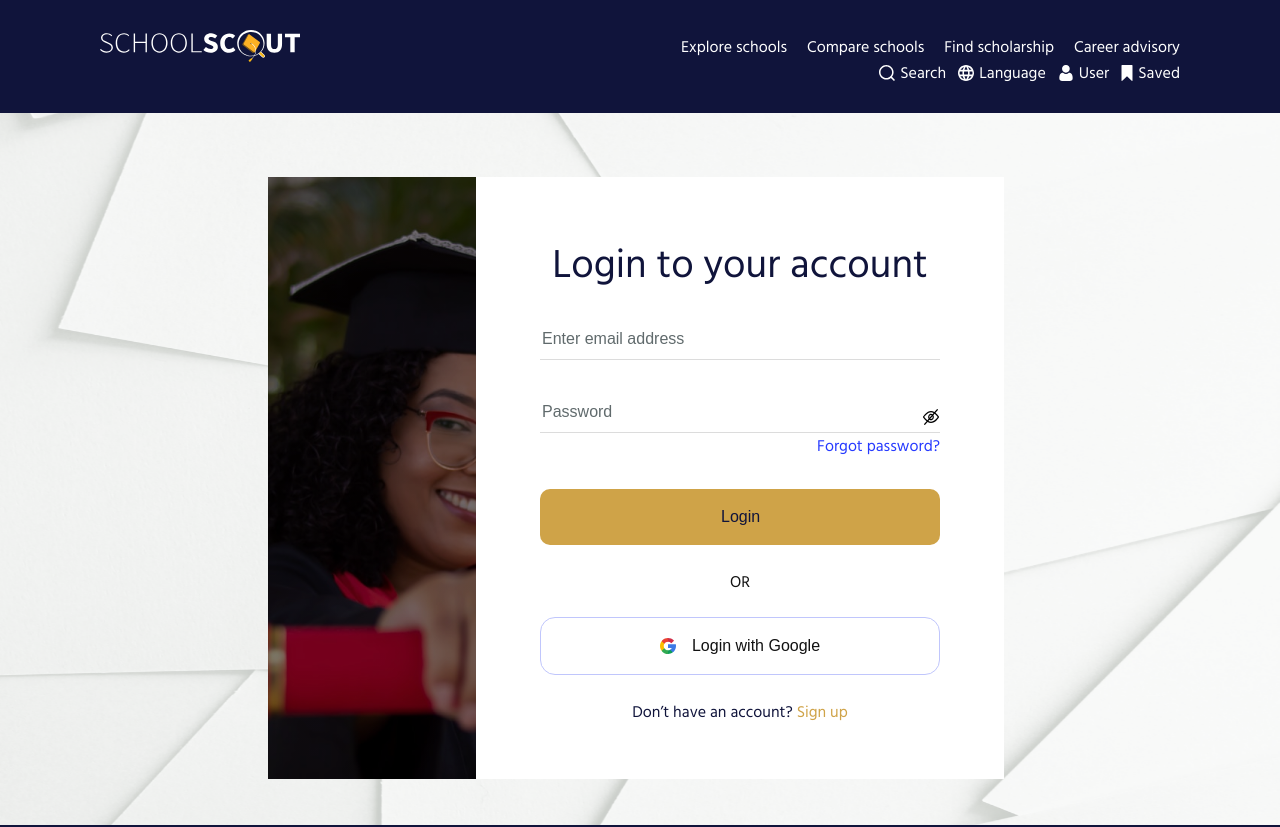
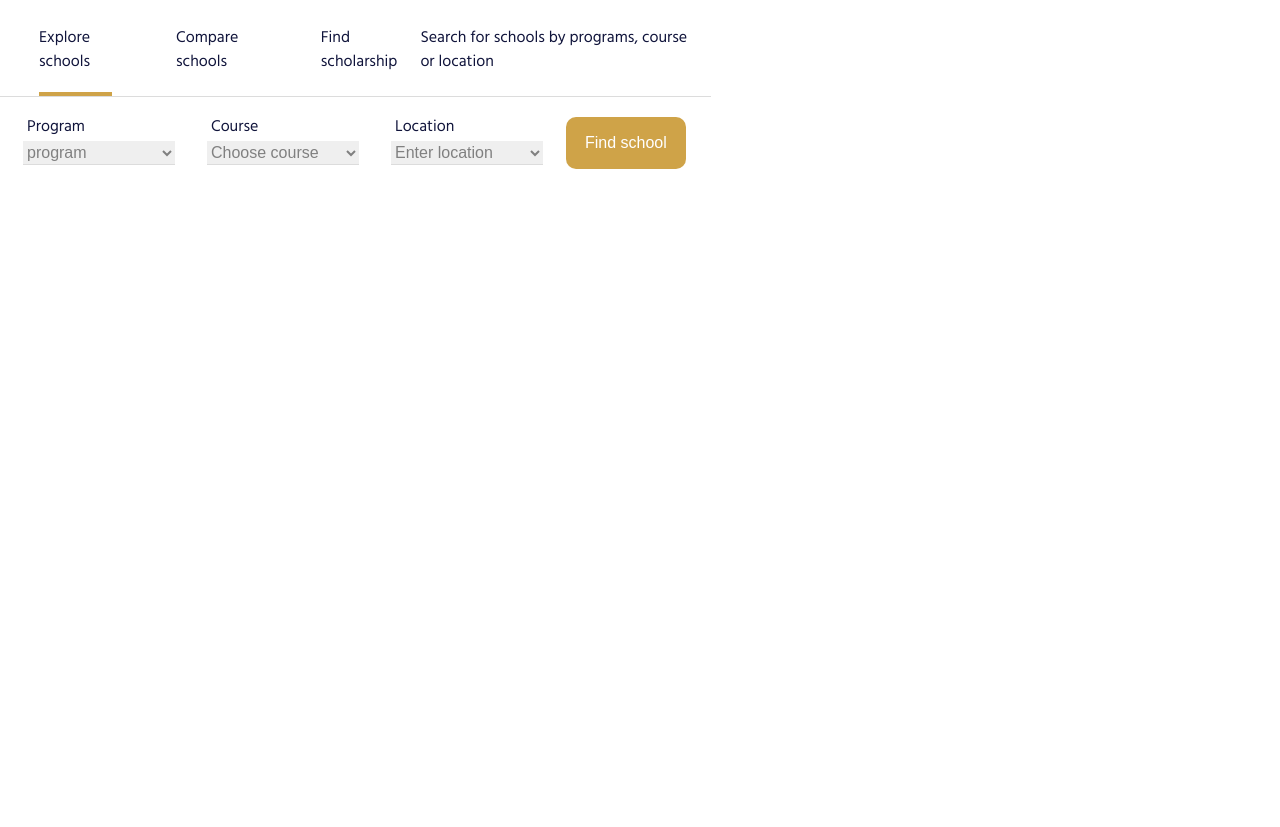
Before and after one commit to CDiala/school-finder, a React (Create React App) app in the folder client/: page / in a window 1280 px wide. Shown: the top 827 px of the page. After the commit the page ends 800 px from the top, so only its background shows below. Built offline with nearby package versions, Linux system fonts and the light colour scheme.

Commit message:
Created the search widget.

```diff
--- a/client/src/App.js
+++ b/client/src/App.js
@@ -1,17 +1,19 @@
 import { BrowserRouter as Router, Route, Switch } from "react-router-dom";
 import "./App.css";
-import Header from "./components/shared/Header/Header";
-import Footer from "./components/shared/Footer/Footer";
-import { objLinkItems } from "./data/objLinks";
-import logo from "./images/logo.svg";
-import { Login } from "./pages/Login/Login";
+import SearchWidget from "./components/widgets/Search-widget/SearchWidget";
+// import Header from "./components/shared/Header/Header";
+// import Footer from "./components/shared/Footer/Footer";
+// import { objLinkItems } from "./data/objLinks";
+// import logo from "./images/logo.svg";
+// import { Login } from "./pages/Login/Login";
 
 function App() {
   return (
     <Router>
-      <Header itemsArray={objLinkItems} logo={logo} />
+      {/* <Header itemsArray={objLinkItems} logo={logo} />
       <Login />
-      <Footer itemsArray={objLinkItems} />
+      <Footer itemsArray={objLinkItems} /> */}
+      <SearchWidget />
     </Router>
   );
 }
--- /dev/null
+++ b/client/src/components/widgets/Search-widget/SearchWidget.css
@@ -0,0 +1,12 @@
+.search-widget {
+  background-color: var(--color-plain);
+  border-radius: 10px;
+  /* margin-bottom: 20px; */
+  max-width: 711px;
+  width: 100%;
+}
+
+.search-widget-divider {
+  border: 0;
+  border-bottom: 1px solid var(--color-grey-border);
+}
--- /dev/null
+++ b/client/src/components/widgets/Search-widget/SearchWidget.js
@@ -0,0 +1,16 @@
+import "./SearchWidget.css";
+import { searchNavList } from "../../../data/searchControlData";
+import SearchControl from "./Search-control/SearchControl";
+import SearchTab from "./Search-tab/SearchTab";
+
+const SearchWidget = () => {
+  return (
+    <div className="search-widget">
+      <SearchTab text={"Explore Schools"} searchTabList={searchNavList} />
+      <hr className="search-widget-divider" />
+      <SearchControl />
+    </div>
+  );
+};
+
+export default SearchWidget;
```
